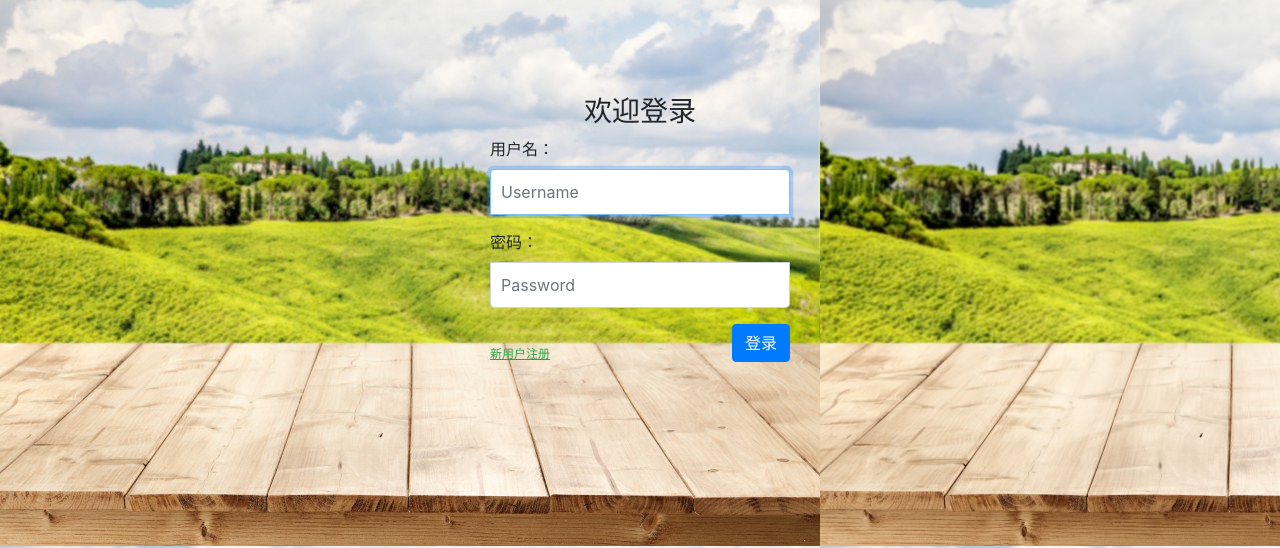
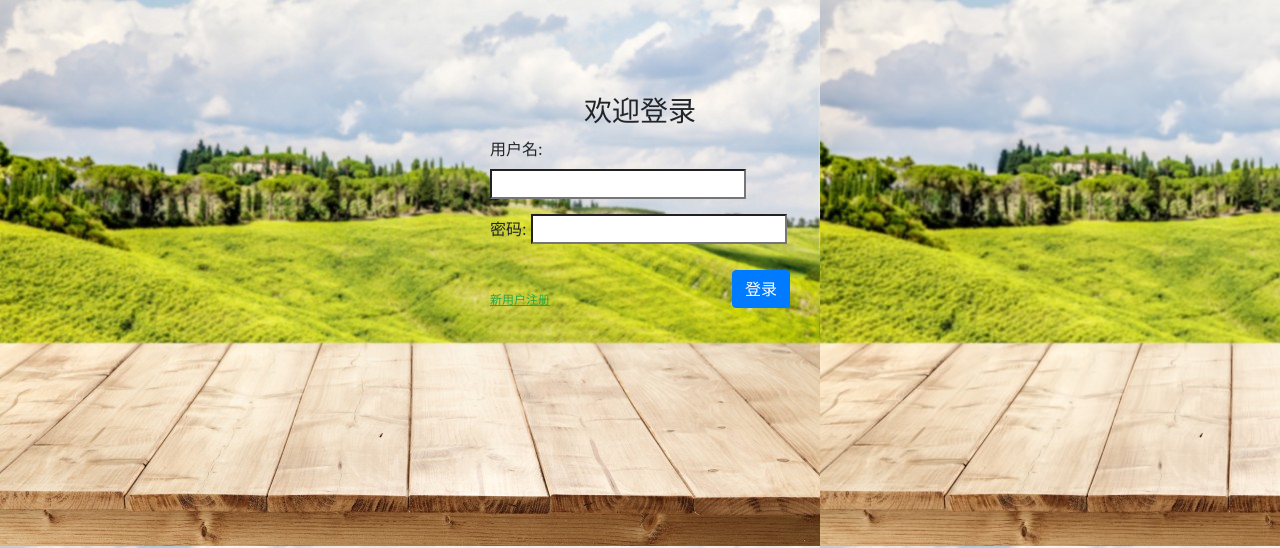
Before and after one commit to jumploop/mysite, a Django app: page /login/ in a window 1280 px wide. Shown: the top 548 px of the page. Run offline with Django 3.2, Linux system fonts and the light colour scheme; some libraries are stand-ins or nearby versions.

Commit message:
修改login页面

```diff
--- a/login/templates/login/login.html
+++ b/login/templates/login/login.html
@@ -20,14 +20,12 @@
             {% endif %}
             <h3 class="text-center">欢迎登录</h3>
             <div class="form-group">
-                <label for="id_username">用户名：</label>
-                <input type="text" name='username' class="form-control" id="id_username" placeholder="Username"
-                       autofocus required>
+                {{ login_form.username.label_tag }}
+                {{ login_form.username }}
             </div>
             <div class="form-group">
-                <label for="id_password">密码：</label>
-                <input type="password" name='password' class="form-control" id="id_password" placeholder="Password"
-                       required>
+                {{ login_form.password.label_tag }}
+                {{ login_form.password }}
             </div>
             <div>
                 <a href="/register/" class="text-success ">
```
